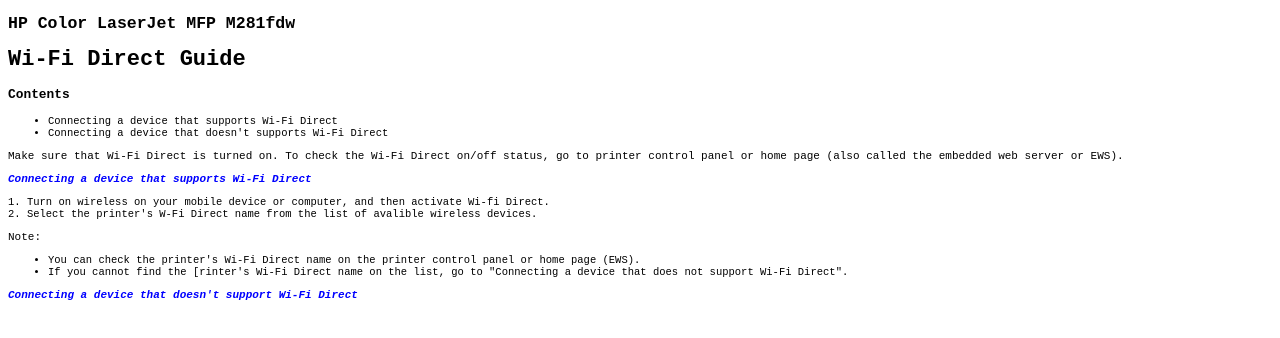
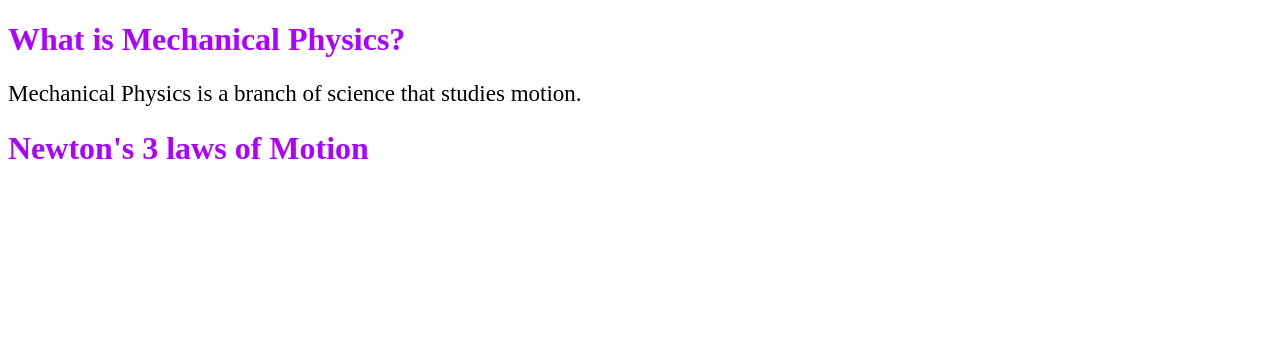
Before and after one commit to LeaderSpeeder/LeaderSpeeder.github.io, a plain HTML site: page index.html in a window 1280 px wide. Drawn offline with Linux system fonts and the light colour scheme.

Commit message:
Update index.html

```diff
--- a/index.html
+++ b/index.html
@@ -2,59 +2,21 @@
 <html>
     <head>
         <meta charset="utf-8">
-        <title>WiFi Direct Guide</title>
+        <title>Mechanical Physics for a Tween</title>
         <style>
-            body{
-                font-family: "cascadia code", monospace;
-                font-size: 11px;
-            }
-
-            ol {
-                list-style-position: inside;
-                padding-left: 0;
-            }
-
-            li{
-                font-size: 10.5px;
-            }
-
-            .bold{
-                font-style: oblique;
-                font-weight: bold;
-                color: blue;
-            }
-
+            h1 {
+            color: rgb(171, 3, 255);
+        }
+            p {
+            font-size: 23px;
+        }
         </style>
     </head>
     <body>
-<h2>HP Color LaserJet MFP M281fdw</h2>
-<h1>Wi-Fi Direct Guide</h1>
-<h3>Contents</h3>
+<h1>What is Mechanical Physics?</h1>
 
-<ul>
-    <li>Connecting a device that supports Wi-Fi Direct</li>
-    <li>Connecting a device that doesn't supports Wi-Fi Direct</li>
+<p>Mechanical Physics is a branch of science that studies motion.
 
-</ul>
-
-<p>
-Make sure that Wi-Fi Direct is turned on. To check the Wi-Fi Direct on/off status, go to printer control panel or home page (also called the embedded web server or EWS).
-</p>
-
-<p class="bold">Connecting a device that supports Wi-Fi Direct</p>
-
-<ol>
-<li>Turn on wireless on your mobile device or computer, and then activate Wi-fi Direct.</li>
-<li>Select the printer's W-Fi Direct name from the list of avalible wireless devices.</li>
-</ol>
-
-<p>Note:</p>
-
-<ul>
-    <li>You can check the printer's Wi-Fi Direct name on the printer control panel or home page (EWS).</li>
-    <li>If you cannot find  the [rinter's Wi-Fi Direct name on the list, go to "Connecting a device that does not support Wi-Fi Direct".</li>
-</ul>
-
-<p class= "bold">Connecting a device that doesn't support Wi-Fi Direct</p>
-</body>
+<h1>Newton's 3 laws of Motion</h1>
+    </body>
 </html>
```
